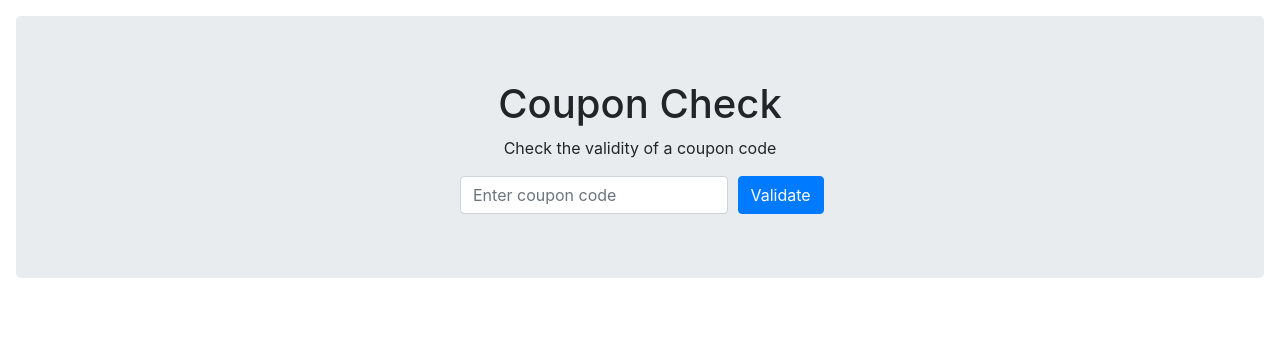
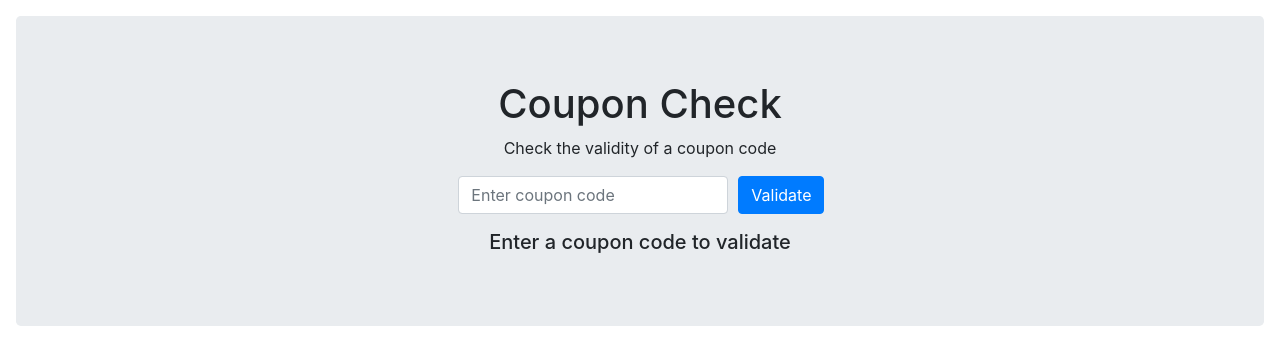
Before and after one commit to Rallph/coupon-verifier, a React (Create React App) app in the folder frontend/: page / in a window 1280 px wide. Shown: the top 364 px of the page. Built offline with nearby package versions, Linux system fonts and the light colour scheme.

Commit message:
Add validity message to coupon validation component

```diff
--- a/frontend/src/components/CouponValidator.tsx
+++ b/frontend/src/components/CouponValidator.tsx
@@ -1,8 +1,11 @@
 import React, { Component } from 'react';
+import Row from 'react-bootstrap/Row';
 import Col from 'react-bootstrap/Col';
 import Container from 'react-bootstrap/Container';
 import Form from 'react-bootstrap/Form';
 import Button from 'react-bootstrap/Button';
+
+import CouponValidationMessage from './CouponValidationMessage';
 
 type CouponValidatorState = {
     couponCode: string;
@@ -37,7 +40,7 @@ class CouponValidator extends Component<{}, CouponValidatorState> {
                         const code = target.code.value;
                         this.validateCode(code);
                     }}>
-                        <Form.Row className="mx-auto">
+                        <Form.Row>
                             <Col xs={{ span: 3, offset: 4 }}>
                                 <Form.Control name="code" type="text" placeholder="Enter coupon code"/>
                             </Col>
@@ -45,8 +48,13 @@ class CouponValidator extends Component<{}, CouponValidatorState> {
                                 <Button variant="primary" type="submit">Validate</Button>
                             </Col>
                         </Form.Row>
+                    </Form>
 
-                    </Form>
+                    <Row className="mt-3">
+                        <Col>
+                            <CouponValidationMessage couponCode={this.state.couponCode} valid={this.state.valid} />
+                        </Col>
+                    </Row>
                 </Container>
             </div>
         );
```
